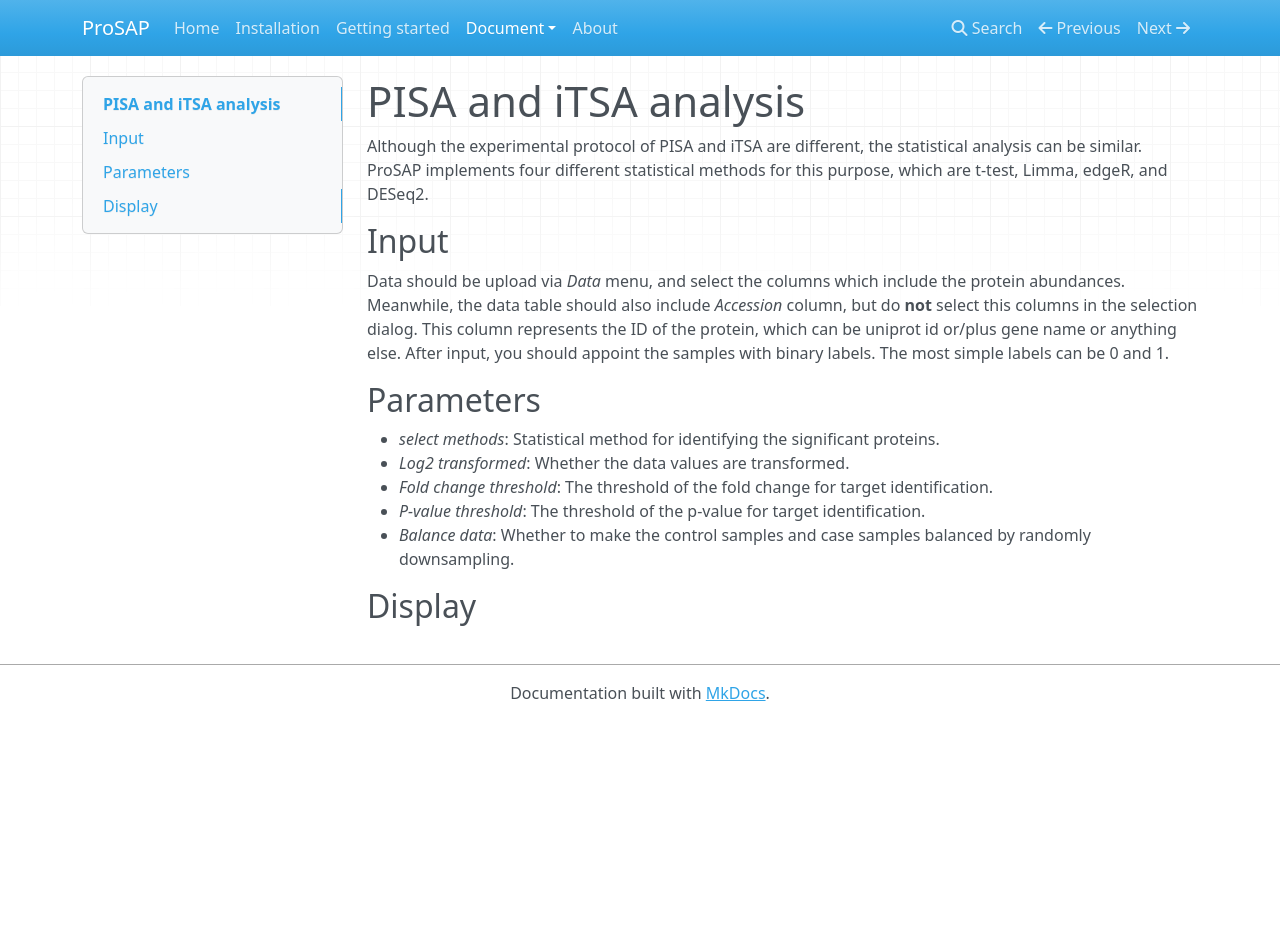
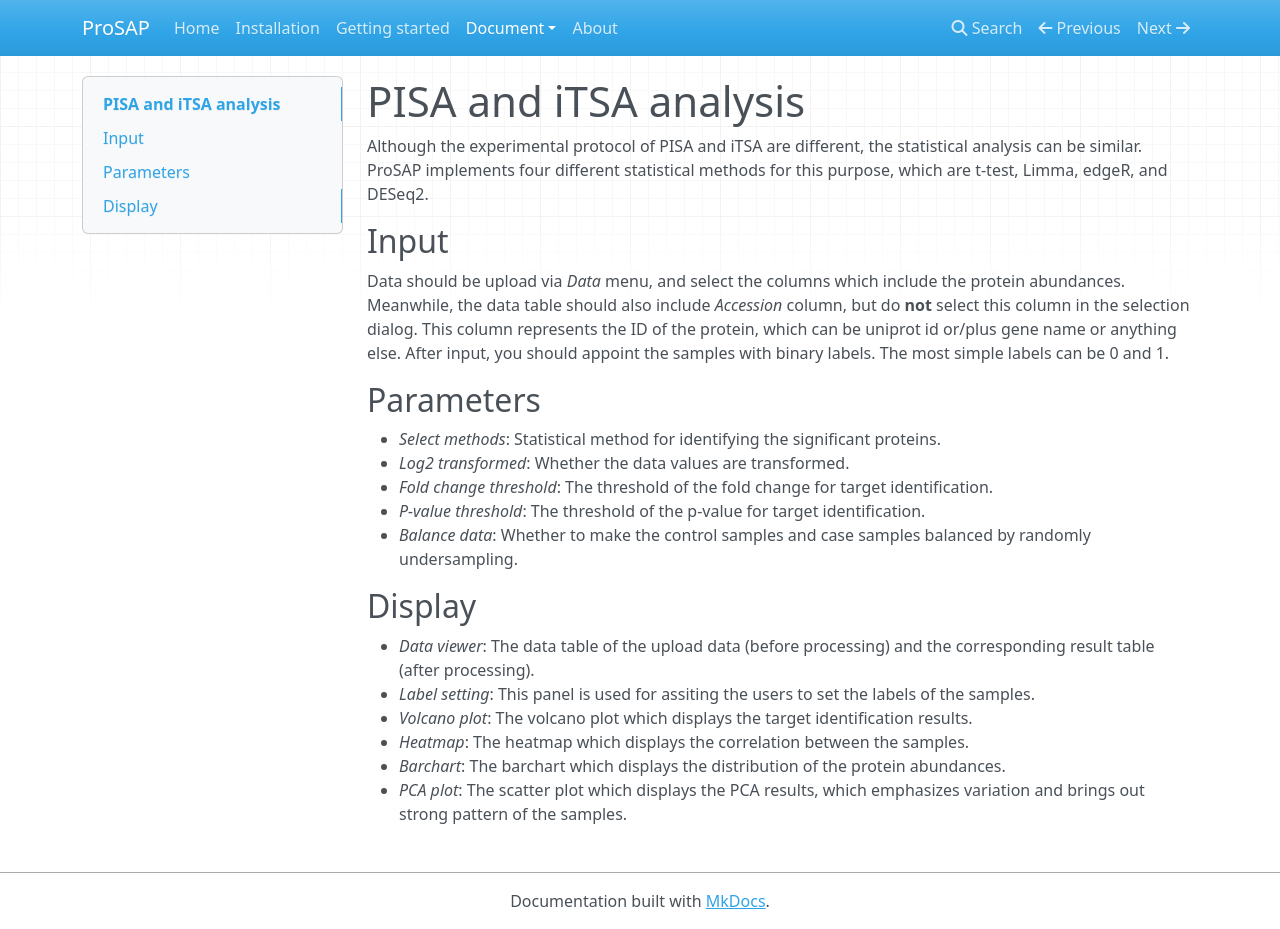
Before and after one commit to hcji/ProSAP_Pages, an MkDocs documentation site: the page built from docs/PISA_ITSA.md, in a window 1280 px wide and 929 px high. Built offline with MkDocs 1.6.1, drawn with Linux system fonts in a browser that asks for light colours; nearby versions of some CDN libraries; comment, search, counter and statistics services are not loaded.

Commit message:
Update PISA_ITSA.md

```diff
--- a/docs/PISA_ITSA.md
+++ b/docs/PISA_ITSA.md
@@ -6,17 +6,23 @@ Although the experimental protocol of PISA and iTSA are different, the statistic
 
 ## Input
 Data should be upload via *Data* menu, and select the columns which include the protein abundances.
- Meanwhile, the data table should also include *Accession* column, but do **not** select this columns
+ Meanwhile, the data table should also include *Accession* column, but do **not** select this column
  in the selection dialog. This column represents the ID of the protein, which can be uniprot id
  or/plus gene name or anything else. After input, you should appoint the samples with binary labels.
  The most simple labels can be 0 and 1.
 
 
 ## Parameters
-- *select methods*: Statistical method for identifying the significant proteins.
+- *Select methods*: Statistical method for identifying the significant proteins.
 - *Log2 transformed*: Whether the data values are transformed.
 - *Fold change threshold*: The threshold of the fold change for target identification.
 - *P-value threshold*: The threshold of the p-value for target identification.
-- *Balance data*: Whether to make the control samples and case samples balanced by randomly downsampling.
+- *Balance data*: Whether to make the control samples and case samples balanced by randomly undersampling.
 
 ## Display
+- *Data viewer*: The data table of the upload data (before processing) and the corresponding result table (after processing).
+- *Label setting*: This panel is used for assiting the users to set the labels of the samples.
+- *Volcano plot*: The volcano plot which displays the target identification results.
+- *Heatmap*: The heatmap which displays the correlation between the samples.
+- *Barchart*: The barchart which displays the distribution of the protein abundances.
+- *PCA plot*: The scatter plot which displays the PCA results, which emphasizes variation and brings out strong pattern of the samples.
```
